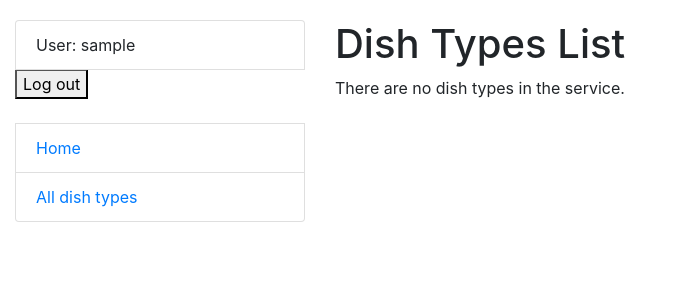
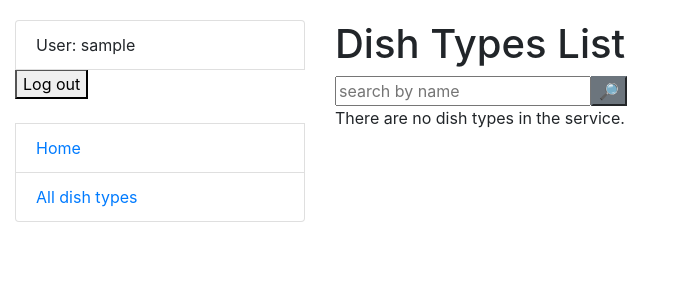
Before and after one commit to Dmitriy527/restaurant-kitchen-mate, a Django app: page /dish-types/ in a window 1280 px wide. Shown: the top 300 px of the page, without its empty margins (0-675 px from the left). Run offline with Django 5.2, Linux system fonts and the light colour scheme; the visitor is signed in with stand-in values (Sample User, id 1); data that the repository does not hold is empty; some libraries are stand-ins or nearby versions.

Commit message:
include the search_field.html pattern in the template dish_type_list.html

```diff
--- a/templates/kitchen/dish_types_list.html
+++ b/templates/kitchen/dish_types_list.html
@@ -4,6 +4,8 @@
   <h1>
     Dish Types List
   </h1>
+
+  {% include "includes/search_field.html" %}
 
   {% if dish_types_list %}
     <table class="table">
```
